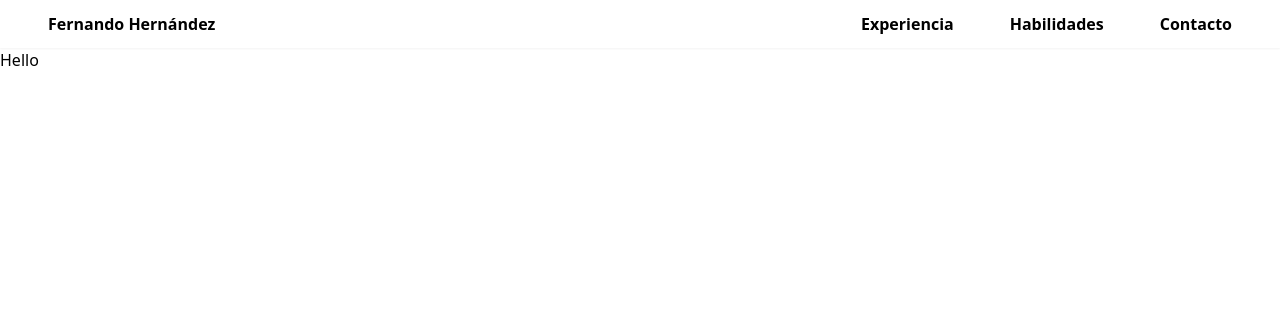
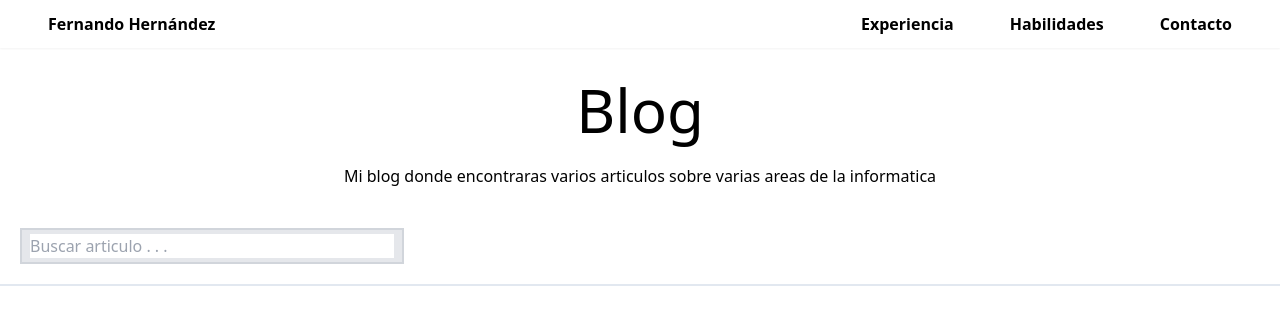
Before and after one commit to warmasster/portfolio, a SvelteKit app: page /blog in a window 1280 px wide. Shown: the top 324 px of the page. Built offline with nearby package versions, Linux system fonts and the light colour scheme.

Commit message:
Update +page.svelte

```diff
--- a/src/routes/blog/+page.svelte
+++ b/src/routes/blog/+page.svelte
@@ -1 +1,11 @@
-<h1>Hello</h1>
+<div class="flex flex-col w-[100%] justify-center">
+  <div class="mt-8 flex flex-col items-center justify-center">
+    <h1 class="text-6xl">Blog</h1>
+    <p class="w-[60%] mt-6 text-center">Mi blog donde encontraras varios articulos sobre varias areas de la informatica</p>
+  </div>
+  <div class="bg-gray-200 border-2 border-gray-300 w-[30%] rounded-4xl m-5 mt-10 py-1 px-2">
+    <input class="w-[100%] focus:outline-none" placeholder="Buscar articulo . . ." type="text">
+  </div>
+  <div class="border-t-2 border-slate-200 w-[100%]"></div>
+
+</div>
```
